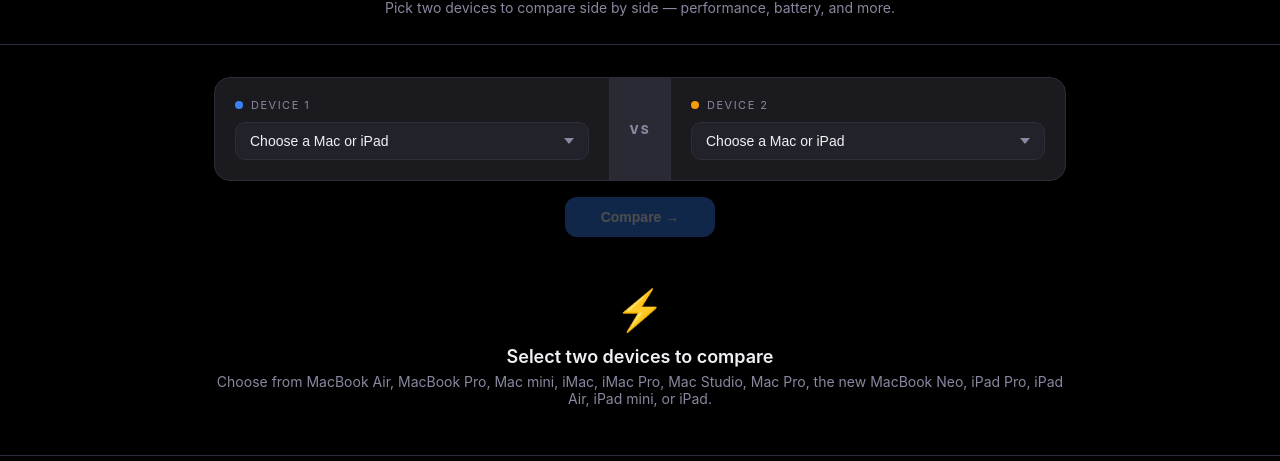
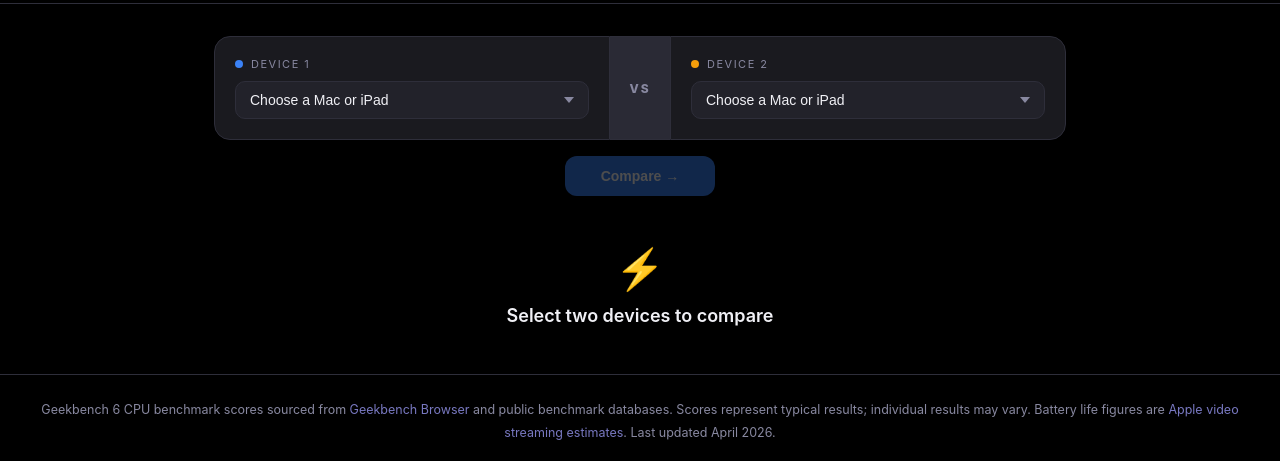
Before and after one commit to Jon602/Mac-geekbench, a plain HTML site: page index.html in a window 1280 px wide. Shown: the part 115-576 px from the top of the page. Drawn offline with nearby package versions, Linux system fonts and the light colour scheme.

Commit message:
Comment out sections title
Comment out introductory text and device selection instructions.

```diff
--- a/index.html
+++ b/index.html
@@ -362,9 +362,9 @@
 </head>
 <body>
 <header>
-  <div class="eyebrow">Apple Silicon</div>
+  <!-- <div class="eyebrow">Apple Silicon</div> -->
   <h1>iPad & Mac Geekbench 6 Comparison</h1>
-  <p>Pick two devices to compare side by side — performance, battery, and more.</p>
+  <!-- <p>Pick two devices to compare side by side — performance, battery, and more.</p> -->
 </header>
 <div class="selector-bar">
   <div class="selector-card" id="card-a">
@@ -397,7 +397,7 @@
 <div class="hint" id="hint">
   <div class="hint-icon">⚡</div>
   <div class="hint-title">Select two devices to compare</div>
-  <p>Choose from MacBook Air, MacBook Pro, Mac mini, iMac, iMac Pro, Mac Studio, Mac Pro, the new MacBook Neo, iPad Pro, iPad Air, iPad mini, or iPad.</p>
+  <!-- <p>Choose from MacBook Air, MacBook Pro, Mac mini, iMac, iMac Pro, Mac Studio, Mac Pro, the new MacBook Neo, iPad Pro, iPad Air, iPad mini, or iPad.</p> -->
 </div>
 <div class="compare-panel" id="compare-panel">
   <div class="compare-inner">
```
